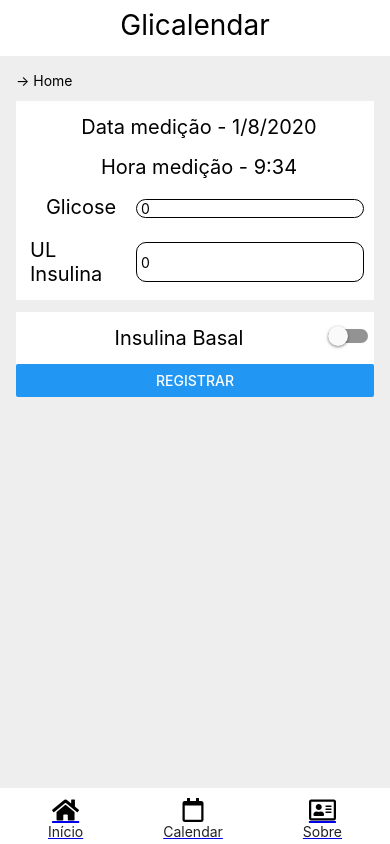
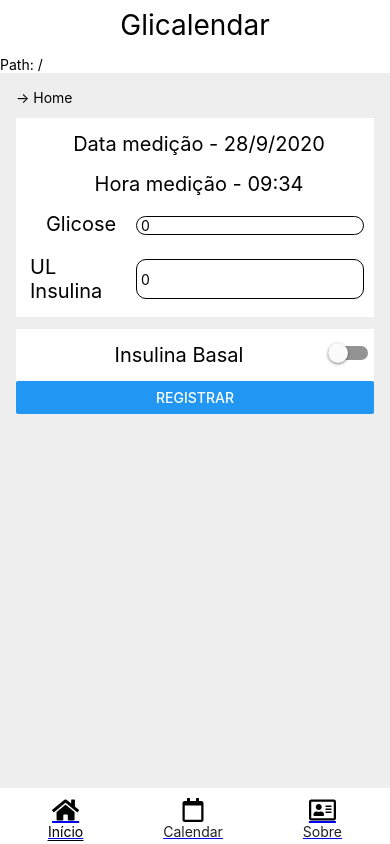
Before and after one commit to msaatkamp/Glicalendar, a React Native app: screen / in a window 390 px wide. Built offline with nearby package versions, Linux system fonts and the light colour scheme.

Commit message:
Updated UI, fixed date & time

```diff
--- a/App.js
+++ b/App.js
@@ -13,24 +13,25 @@ const App = () => {
   const [location, setLocation] = useState(null)
   const [measures, setMeasures] = useState([])
 
-  /*useEffect(() => {
+  useEffect(() => {
     if(window?.location?.pathname && location !== window?.location?.pathname) {
       setLocation(window.location.pathname)
     }
-  }, [location])*/
+  }, [location])
 
 
   return (
   <Router>
+
+    <Register.Provider value={{measures: measures, handleMeasures: setMeasures}}>
     <Container>
       <Header>Glicalendar</Header>
+      <Text>Path: {location}</Text>
 
       <Content>
-        <Register.Provider value={{measures, handleMeasures: setMeasures}}>
           <Route exact path="/" component={Main} />
           <Route path="/calendar" component={Calendar} />
           <Route path="/about" component={About} />
-        </Register.Provider>
       </Content>
 
       <Navbar>
@@ -54,6 +55,8 @@ const App = () => {
         </Link>
       </Navbar>
       </Container>
+      </Register.Provider>
+
   </Router>
 )};
 
--- a/src/pages/Main/index.js
+++ b/src/pages/Main/index.js
@@ -6,12 +6,11 @@ import { FontAwesome5 } from "@expo/vector-icons";
 import { Register } from "../../context";
 
 const RegisterData = () =>{
-
+    const inicialDate = new Date(Date.now())
     const {measures, handleMeasures} = useContext(Register)
     const [insulina, setInsulina] = useState(0)
     const [glicose, setGlicose] = useState(0)
-    const [date, setDate] = useState(new Date(Date.now()))
-    const [hour, setHour] = useState(new Date(Date.now()))
+    const [date, setDate] = useState(inicialDate)
 
     const [displayDate, setDisplayDate] = useState(false)
     const [displayHour, setDisplayHour] = useState(false)
@@ -41,19 +40,13 @@ const RegisterData = () =>{
     const handleDateChange = (event, date) => {
         if(date!==undefined){
             setDisplayDate(false)
+            setDisplayHour(false)
             setDate(date)
         }
     }
 
-    const handleHourChange = (event, date) => {
-        if(date!==undefined){
-            setDisplayHour(false)
-            setHour(date)
-        }
-    }
-
-    const Data = typeof date === "object" ? `${date.getDay().toString()}/${date.getMonth().toString()}/${date.getFullYear().toString()}` : "HAHA";
-    const Hora = typeof hour === "object" ? `${date.getHours().toString()}:${date.getMinutes().toString()}` : "HAHA";
+    const Data = typeof date === "object" ? `${date.getDate().toString()}/${(date.getMonth() + 1).toString()}/${date.getFullYear().toString()}` : "HAHA";
+    const hour = `${date.getHours() <= "9" ? "0" + date.getHours() : date.getHours()}:${date.getMinutes() <= "9" ? "0" + date.getMinutes() : date.getMinutes()}`
 
     return (
         <Content>
@@ -65,14 +58,14 @@ const RegisterData = () =>{
                 <LabelText onPress={() => setDisplayDate(true)}>
                     Data medição - {Data}
                 </LabelText>
-                {displayDate === true && <RNDateTimePicker mode="date" onChange={handleDateChange} value={date || new Date()}/>}
+                {displayDate === true && <RNDateTimePicker mode="date" onChange={handleDateChange} value={date}/>}
             </FormData>
             {<FormData>
                 {/* <FontAwesome5 name="clock" size={24} color="black" onPress={() => setDisplayHour(true)}/> */}
                 <LabelText onPress={() => setDisplayHour(true)}>
-                    Hora medição - {Hora}
+                    Hora medição - {hour}
                 </LabelText>
-                {displayHour === true && <RNDateTimePicker mode="time" onChange={handleHourChange} value={hour || new Date()}/>}
+                {displayHour === true && <RNDateTimePicker mode="time" onChange={handleDateChange} value={date}/>}
             </FormData>}
 
             <FormData>
@@ -107,7 +100,13 @@ const RegisterData = () =>{
             </FormContent>
 
             <Button onPress={() => {
-                setMeasures(...measures, {glicose, insulina: insulina, data: new Date()})
+                if(
+                    insulina > 0 && glicose > 0
+                ) {
+                    handleMeasures([...measures, {glicose, insulina: insulina, data: new Date()}])
+                } else {
+                    alert("Valores nao definidos para glicose ou insulina")
+                }
             }} title="Registrar">
             </Button>
         </Content>
```
